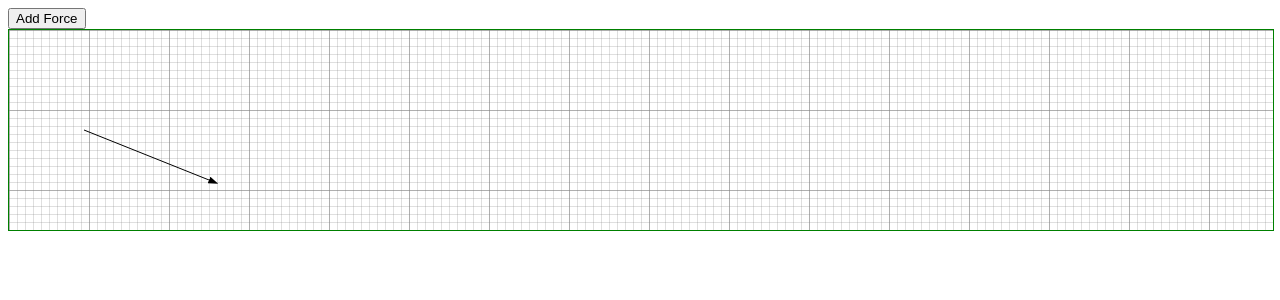
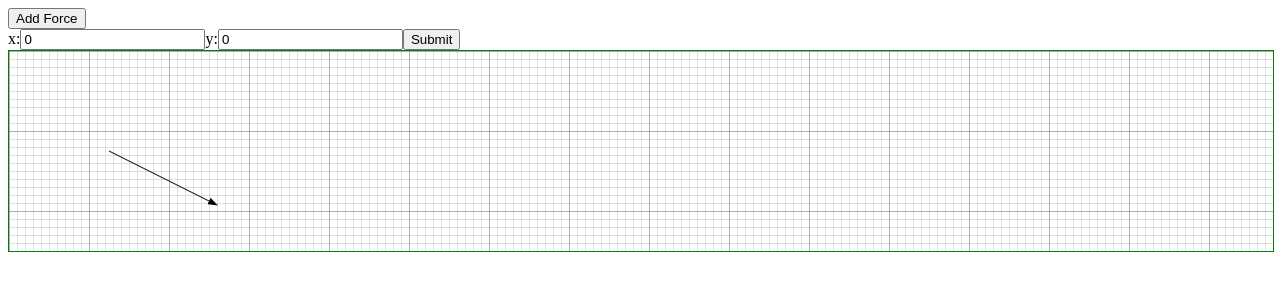
Before and after one commit to johnbburk/fbd, a React (Create React App) app: page / in a window 1280 px wide. Shown: the top 300 px of the page. Built offline with nearby package versions, Linux system fonts and the light colour scheme.

Commit message:
add working arrowForm

```diff
--- a/src/App.js
+++ b/src/App.js
@@ -1,13 +1,15 @@
 import React, {useState} from "react"
 import Arrow from "./Arrow"
+import ArrowForm from "./ArrowForm"
 import Grid from "./Grid"
 
 
  const App = () => {
-     const [arrows, createArrow]=useState([<Arrow x="75" y="100"/>])
+     const [arrows, createArrow]=useState([<Arrow/>])
     return (
         <div>
-            <button onClick={()=>createArrow([...arrows, <Arrow x="75" y="100"/>])}>Add Force</button>
+            <button onClick={()=>createArrow(arrows => [...arrows, <Arrow/>])}>Add Force</button>
+            <ArrowForm arrows = {arrows} newArrow={createArrow} />
       <svg
         style={{
           border: '1px solid green',
--- a/src/ArrowForm.js
+++ b/src/ArrowForm.js
@@ -1,17 +1,21 @@
-import React, {useState} from "react";
+
+import React, {useState} from 'react'
 import Arrow from "./Arrow"
 
-export default function ArrowForm({newArrow, arrows}) {
-    const[position, setPosition] = useState({x:1, y:0})
+export default function ArrowForm({arrows, newArrow}) {
+    const[position, setPosition] = useState({x:0, y:0})
+    console.log(`position: ${position.x}, ${position.y}`)
     return(
-        <div>
+        <form  onSubmit={ (e) => {
+            e.preventDefault();
+            newArrow(arrows => [...arrows, <Arrow x2={position.x} y2={position.y} />])}}>
         <label>x:
-        <input type="number" value = {position.x} onChange={e=>setPosition(e.target.value)}/>
+        <input type="number" value = {position.x} onChange={e=>{setPosition({...position, x: e.target.value})}}/>
         </label>
         <label>y:
-        <input type="number" value = {position.y} onChange={e=>setPosition(e.target.value)}/>
+        <input type="number" value = {position.y} onChange={e=>setPosition({...position, y: e.target.value})}/>
         </label>
-        <input type="submit" value="Submit" onClick= {()=>newArrow([...arrows, <Arrow x={position.x} y={position.y}/>])} />
-        </div>
+        <input type="submit" value="Submit" />
+        </form>
     )
 }
```
